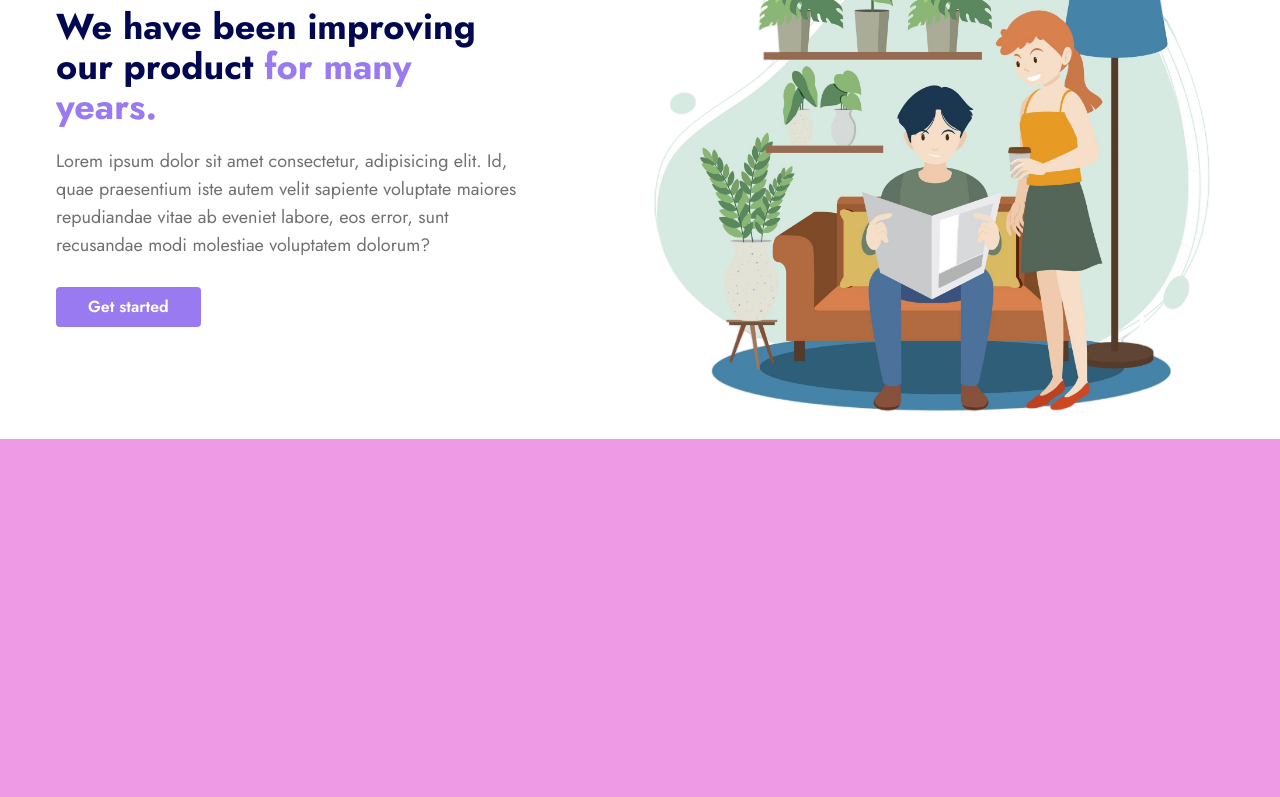
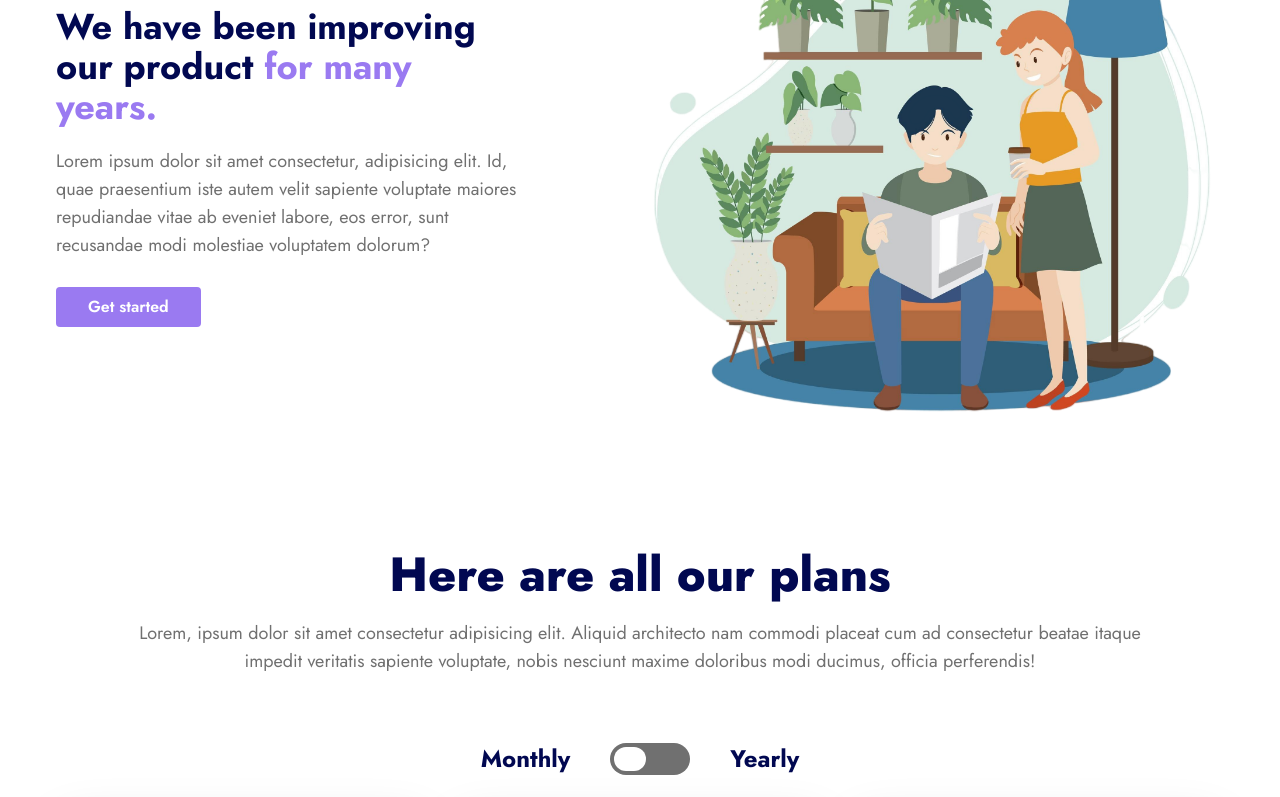
Before and after one commit to Sirou-Abdou/AghlanCompany, a React (Vite) app: page / in a window 1280 px wide. Shown: the part 2000-2797 px from the top of the page. Built offline with nearby package versions, Linux system fonts and the light colour scheme.

Commit message:
Creat About and Pricing componets, create ToggleButton and PriceSticker components

```diff
--- a/index.html
+++ b/index.html
@@ -1,4 +1,4 @@
-<!doctype html>
+<!DOCTYPE html>
 <html lang="en">
   <head>
     <meta charset="UTF-8" />
--- a/src/App.jsx
+++ b/src/App.jsx
@@ -3,6 +3,7 @@ import Features from "./components/Features";
 import Navbar from "./components/Navbar";
 import Home from "./components/Home";
 import About from "./components/About";
+import Pricing from "./components/Pricing";
 
 function App() {
   return (
@@ -11,6 +12,7 @@ function App() {
       <Home />
       <Features />
       <About />
+      <Pricing />
       <div className="bg-pink w-full h-screen"></div>
     </>
   );
--- a/src/components/About.jsx
+++ b/src/components/About.jsx
@@ -4,14 +4,14 @@ import aboutImg2 from "../assets/aboutImage2.png";
 
 const About = () => {
   return (
-    <div className="md: px-14 p-4 max-w-screen-2xl 2xl:mx-auto space-y-20">
+    <div className="md:px-14 p-4 max-w-screen-2xl 2xl:mx-auto space-y-20">
       {/* First part */}
       <div className="flex flex-col md:flex-row items-center justify-between gap-8 ">
         <div className="md:w-1/2">
           <img src={aboutImg1} alt="about-image" />
         </div>
         <div className="md:w-2/5">
-          <h2 className="text-2xl md:text-4xl font-bold mb-5 leading-normal">
+          <h2 className="text-2xl md:text-4xl font-bold mb-5">
             You can Practice at any{" "}
             <span className="text-secondary">time convinent for you.</span>
           </h2>
@@ -26,9 +26,12 @@ const About = () => {
       </div>
 
       {/* Seconde Part */}
-      <div className="flex flex-col md:flex-row items-center justify-between gap-8 ">
+      <div className="flex flex-col md:flex-row-reverse items-center justify-between gap-8 ">
+      <div className="md:w-1/2">
+          <img src={aboutImg2} alt="about-image" />
+        </div>
         <div className="md:w-2/5">
-          <h2 className="text-2xl md:text-4xl font-bold mb-5 leading-normal">
+          <h2 className="text-2xl md:text-4xl font-bold mb-5">
             We have been improving our product{" "}
             <span className="text-secondary">for many years.</span>
           </h2>
@@ -40,9 +43,6 @@ const About = () => {
           </p>
           <Button title="Get started" className="text-white" />
         </div>
-        <div className="md:w-1/2">
-          <img src={aboutImg2} alt="about-image" />
-        </div>
       </div>
     </div>
   );
--- a/src/components/Features.jsx
+++ b/src/components/Features.jsx
@@ -6,8 +6,8 @@ const Features = () => {
     <div className="max-w-screen-2xl my-24 px-4 md:px-14 mx-auto">
       <div className="flex flex-col lg:flex-row justify-between items-start gap-10 ">
         <div className="lg:w-1/4">
-          <h2 className="text-3xl font-bold lg:w-1/2 mb-3">Our Services</h2>
-          <p className="text-tartiary text-base">
+          <h2 className="text-2xl md:text-4xl font-bold mb-5">Our Services</h2>
+          <p className="text-tartiary text-md mb-7 md:text-lg">
             Lorem ipsum dolor sit amet consectetur, adipisicing elit. Molestiae,
             voluptatibus praesentium tempore quod aliquam rerum consequatur
             consequuntur dolorem. Ex, necessitatibus? Nesciunt porro repellat
--- /dev/null
+++ b/src/components/PriceSticker.jsx
@@ -0,0 +1,31 @@
+import Button from "./Button";
+import { FaCircle } from "react-icons/fa6";
+
+const PriceSticker = ({ title, description, price, periodPlan, services }) => {
+  return (
+    <div className="flex flex-col items-center gap-4 shadow-3xl p-8 rounded-3xl max-w-sm">
+      <h1 className="font-bold text-3xl">{title}</h1>
+      <p className="text-tartiary text-xs mb-7 md:text-sm text-center">
+        {description}
+      </p>
+      <h2>
+        <span className="text-5xl font-bold text-secondary">{price}$</span>/
+        {periodPlan}
+      </h2>
+      <ul className="flex flex-col items-start w-full gap-4">
+        {services.map((service) => (
+          <div className="flex items-center gap-4">
+            <span className={`${service.isIncluded ? "text-green-500" : "text-red-500" }`}><FaCircle /></span>
+            <li className="text-sm font-semibold">{service.service}</li>
+          </div>
+        ))}
+      </ul>
+      <Button
+        title="Enroll"
+        className="text-secondary bg-transparent border-secondary border-2 rounded-3xl"
+      />
+    </div>
+  );
+};
+
+export default PriceSticker;
--- /dev/null
+++ b/src/components/Pricing.jsx
@@ -0,0 +1,88 @@
+import { useState } from "react";
+import PriceSticker from "./PriceSticker";
+import ToggleButton from "./ToggleButton";
+
+const Pricing = () => {
+  const [isYearly, setIsYearly] = useState(false);
+
+  const Toggle = () => {
+    setIsYearly(!isYearly);
+  };
+
+  const packages = [
+    {
+      name: "Start",
+      monthlyPrice: 19,
+      yearlyPrice: 199,
+      description: "Lorem ipsum dolor sit amet consectetur, adipisicing elit.",
+      services: [
+        { service: "videos of lessons", isIncluded: true },
+        { service: "Homework check", isIncluded: true },
+        { service: "Additional practical task", isIncluded: false },
+        { service: "Monthly conferences", isIncluded: false },
+        { service: "Personel advice from teachers", isIncluded: false },
+      ],
+    },
+    {
+      name: "Advance",
+      monthlyPrice: 39,
+      yearlyPrice: 399,
+      description: "Lorem ipsum dolor sit amet consectetur, adipisicing elit.",
+      services: [
+        { service: "videos of lessons", isIncluded: true },
+        { service: "Homework check", isIncluded: true },
+        { service: "Additional practical task", isIncluded: true },
+        { service: "Monthly conferences", isIncluded: true },
+        { service: "Personel advice from teachers", isIncluded: false },
+      ],
+    },
+    {
+      name: "Premium",
+      monthlyPrice: 59,
+      yearlyPrice: 599,
+      description: "Lorem ipsum dolor sit amet consectetur, adipisicing elit.",
+      services: [
+        { service: "videos of lessons", isIncluded: true },
+        { service: "Homework check", isIncluded: true },
+        { service: "Additional practical task", isIncluded: true },
+        { service: "Monthly conferences", isIncluded: true },
+        { service: "Personel advice from teachers", isIncluded: true },
+      ],
+    },
+  ];
+
+  return (
+    <div className="md:px-14 p-4 max-w-screen-2xl 2xl:mx-auto my-24 flex flex-col items-center">
+      <div className="text-center">
+        <h1 className="text-2xl md:text-5xl font-extrabold mb-5">
+          Here are all our plans
+        </h1>
+        <p className="text-tartiary text-md mb-7 md:text-lg max-w-screen-lg mx-auto">
+          Lorem, ipsum dolor sit amet consectetur adipisicing elit. Aliquid
+          architecto nam commodi placeat cum ad consectetur beatae itaque
+          impedit veritatis sapiente voluptate, nobis nesciunt maxime doloribus
+          modi ducimus, officia perferendis!
+        </p>
+      </div>
+      <div className="my-10 flex items-center gap-10">
+        <span className="text-2xl font-bold">Monthly</span>
+        <ToggleButton isToggled={isYearly} toggle={Toggle} />
+        <span className="text-2xl font-bold">Yearly</span>
+      </div>
+      <div className="flex flex-col items-center md:flex-row gap-6 justify-center">
+        {packages.map((item) => (
+          <PriceSticker
+            key={item.name}
+            title={item.name}
+            description={item.description}
+            price={isYearly ? item.yearlyPrice : item.monthlyPrice}
+            periodPlan={isYearly ? "Year" : "Month"}
+            services={item.services}
+          />
+        ))}
+      </div>
+    </div>
+  );
+};
+
+export default Pricing;
--- /dev/null
+++ b/src/components/ToggleButton.jsx
@@ -0,0 +1,22 @@
+import React from "react";
+
+const ToggleButton = ({ isToggled, toggle }) => {
+  return (
+    <div className="flex items-center justify-center">
+      <button
+        className={`${
+          isToggled ? "bg-secondary" : "bg-tartiary"
+        } relative inline-flex w-20 h-8 items-center rounded-full transition-colors duration-200 ease-in-out focus:outline-none`}
+        onClick={toggle}
+      >
+        <span
+          className={`${
+            isToggled ? "translate-x-10" : "translate-x-1"
+          } inline-block h-6 w-8 transform bg-white rounded-full transition-transform duration-200 ease-in-out`}
+        />
+      </button>
+    </div>
+  );
+};
+
+export default ToggleButton;
--- a/src/shared/Banner.jsx
+++ b/src/shared/Banner.jsx
@@ -2,7 +2,7 @@ import Button from "../components/Button";
 
 const Banner = ({ bannerImg, heading, subheading, btnTitle1, btnTitle2 }) => {
   return (
-    <div className="max-w-screen-2xl 2xl:mx-auto flex sm:flex-row flex-col py-8 px-4 rounded-2xl rounded-br-[80px] sm:mx-8 my-2 shadow-3xl gradientBg">
+    <div className="max-w-screen-2xl 2xl:mx-auto mx-4 flex sm:flex-row flex-col py-8 px-4 rounded-2xl rounded-br-[80px] sm:mx-8 my-2 shadow-3xl gradientBg">
       <div className="sm:w-2/3">
         <h1 className="text-4xl md:text-7xl font-semibold text-white ">
           {heading}
```
